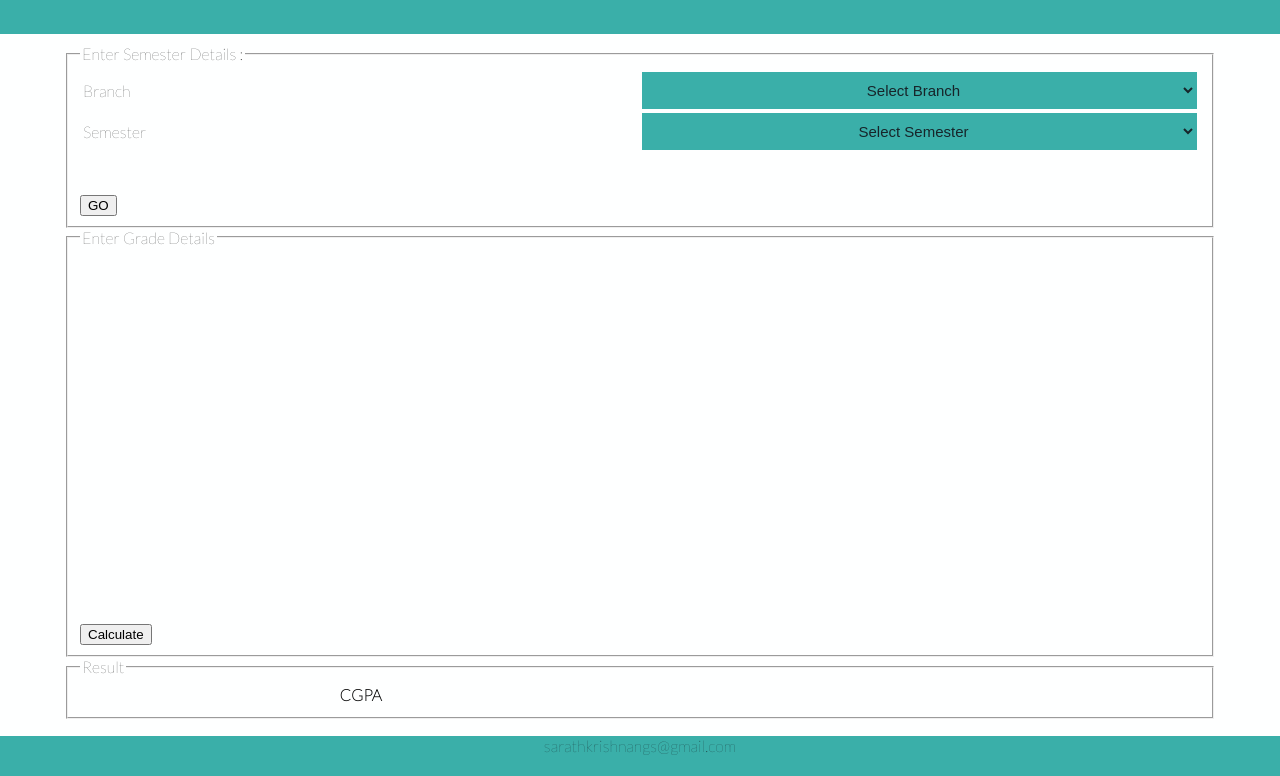
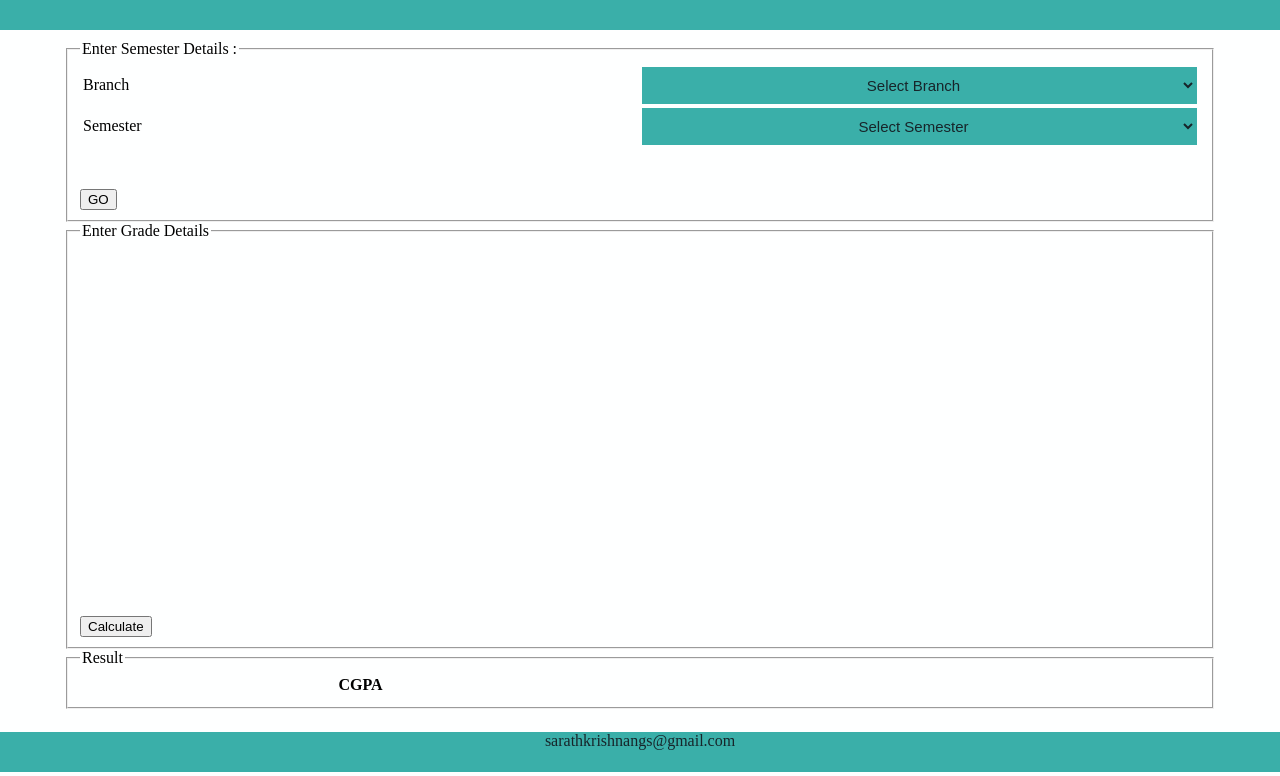
Before and after one commit to Sarathkrishnan/ktu-cgpa-calculator, a plain HTML site: page index.html in a window 1280 px wide. Shown: the part 184-960 px from the top of the page. Drawn offline with Linux system fonts and the light colour scheme.

Commit message:
thin font removed

```diff
--- a/style.css
+++ b/style.css
@@ -18,7 +18,7 @@ body {
     background-color: #feffff;
     margin: 0px;
     padding-top: 0;
-    font-family: 'Lato', sans-serif;
+
 
 
 }
```
